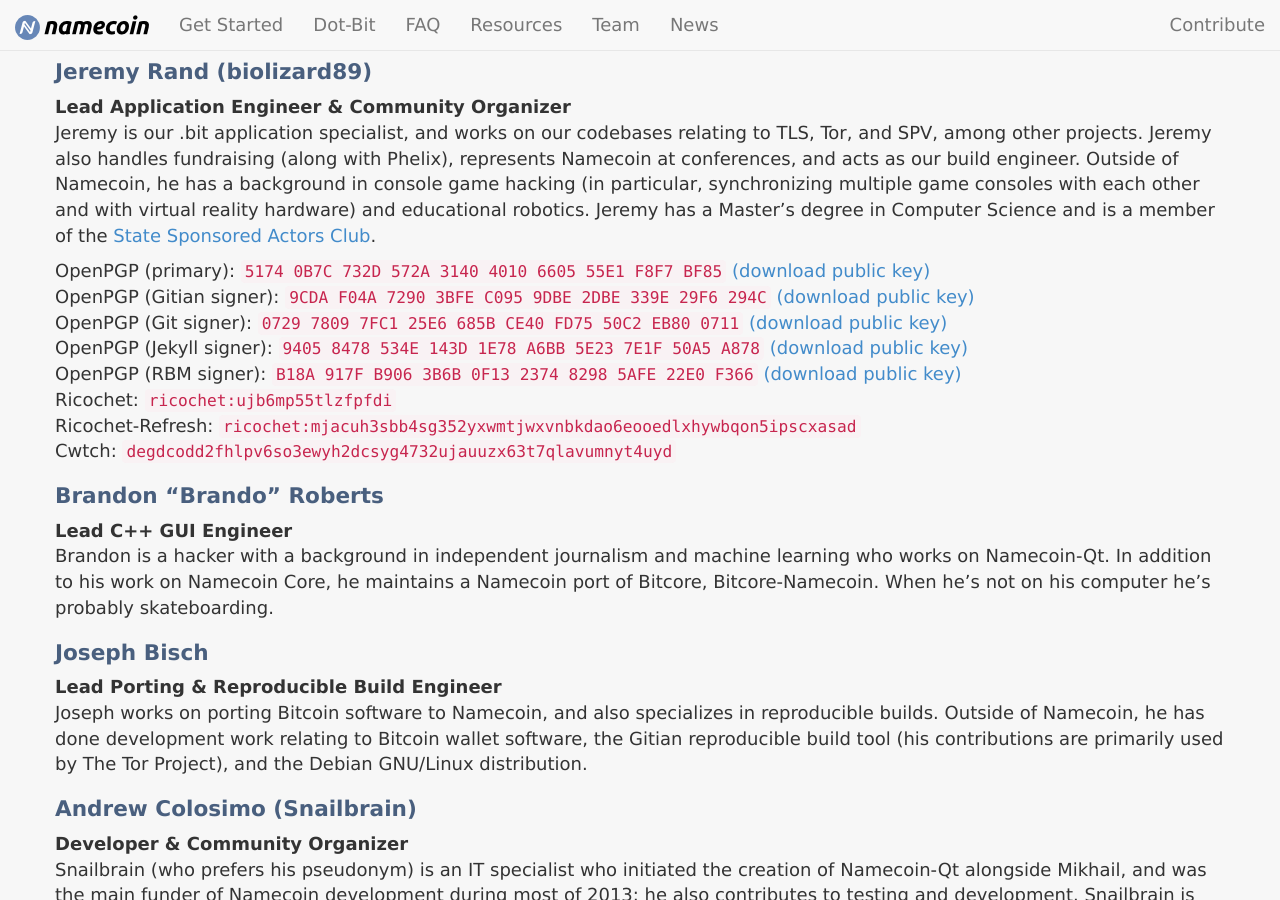
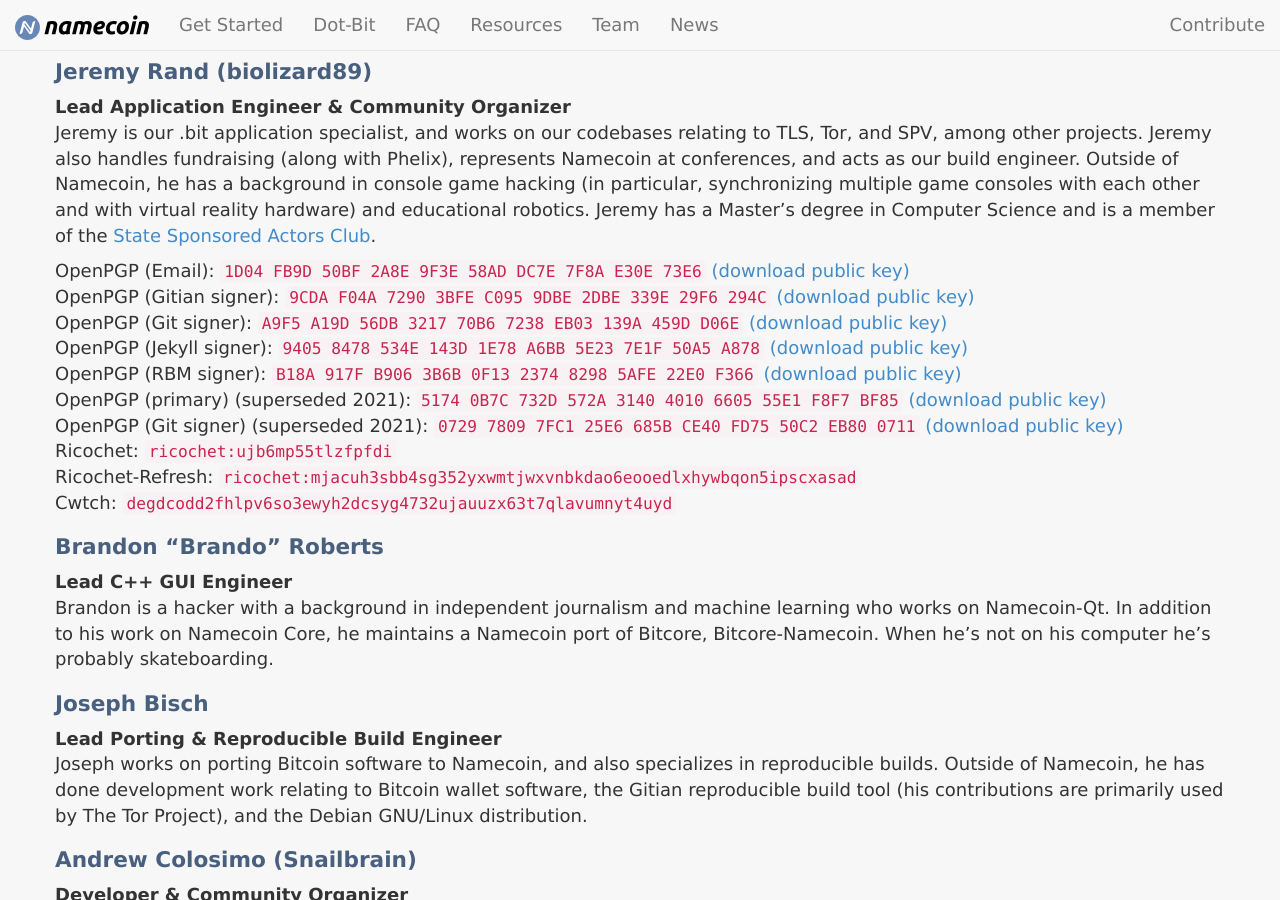
Before and after one commit to JeremyRand/namecoin.org, a Jekyll site: the page built from team/index.md, in a window 1280 px wide and 900 px high, scrolled down 896 px. Built offline with Jekyll 4.4.1, drawn with Linux system fonts in a browser that asks for light colours.

Commit message:
Update Jeremy OpenPGP keys

```diff
--- a/team/index.md
+++ b/team/index.md
@@ -24,11 +24,13 @@ Ryan is our security specialist and all-around-badass, handling everything from
 **Lead Application Engineer & Community Organizer** <br>
 Jeremy is our .bit application specialist, and works on our codebases relating to TLS, Tor, and SPV, among other projects. Jeremy also handles fundraising (along with Phelix), represents Namecoin at conferences, and acts as our build engineer. Outside of Namecoin, he has a background in console game hacking (in particular, synchronizing multiple game consoles with each other and with virtual reality hardware) and educational robotics. Jeremy has a Master's degree in Computer Science and is a member of the [State Sponsored Actors Club](https://www.state-sponsored-actors.org/).
 
-OpenPGP (primary): `5174 0B7C 732D 572A 3140 4010 6605 55E1 F8F7 BF85` [(download public key)]({{ "/JeremyRand.asc" | relative_url }})<br>
+OpenPGP (Email): `1D04 FB9D 50BF 2A8E 9F3E  58AD DC7E 7F8A E30E 73E6` [(download public key)]({{ "/JeremyRand-Email.asc" | relative_url }})<br>
 OpenPGP (Gitian signer): `9CDA F04A 7290 3BFE C095 9DBE 2DBE 339E 29F6 294C` [(download public key)]({{ "/JeremyRand-Gitian.asc" | relative_url }})<br>
-OpenPGP (Git signer): `0729 7809 7FC1 25E6 685B CE40 FD75 50C2 EB80 0711` [(download public key)]({{ "/JeremyRand-Git.asc" | relative_url }})<br>
+OpenPGP (Git signer): `A9F5 A19D 56DB 3217 70B6  7238 EB03 139A 459D D06E` [(download public key)]({{ "/JeremyRand-Git-2021.asc" | relative_url }})<br>
 OpenPGP (Jekyll signer): `9405 8478 534E 143D 1E78  A6BB 5E23 7E1F 50A5 A878` [(download public key)]({{ "/JeremyRand-Jekyll.asc" | relative_url }})<br>
 OpenPGP (RBM signer): `B18A 917F B906 3B6B 0F13  2374 8298 5AFE 22E0 F366` [(download public key)]({{ "/JeremyRand-RBM.asc" | relative_url }})<br>
+OpenPGP (primary) (superseded 2021): `5174 0B7C 732D 572A 3140 4010 6605 55E1 F8F7 BF85` [(download public key)]({{ "/JeremyRand.asc" | relative_url }})<br>
+OpenPGP (Git signer) (superseded 2021): `0729 7809 7FC1 25E6 685B CE40 FD75 50C2 EB80 0711` [(download public key)]({{ "/JeremyRand-Git.asc" | relative_url }})<br>
 Ricochet: `ricochet:ujb6mp55tlzfpfdi`<br>
 Ricochet-Refresh: `ricochet:mjacuh3sbb4sg352yxwmtjwxvnbkdao6eooedlxhywbqon5ipscxasad`<br>
 Cwtch: `degdcodd2fhlpv6so3ewyh2dcsyg4732ujauuzx63t7qlavumnyt4uyd`
```
Also changed, not shown: 2 other files.
